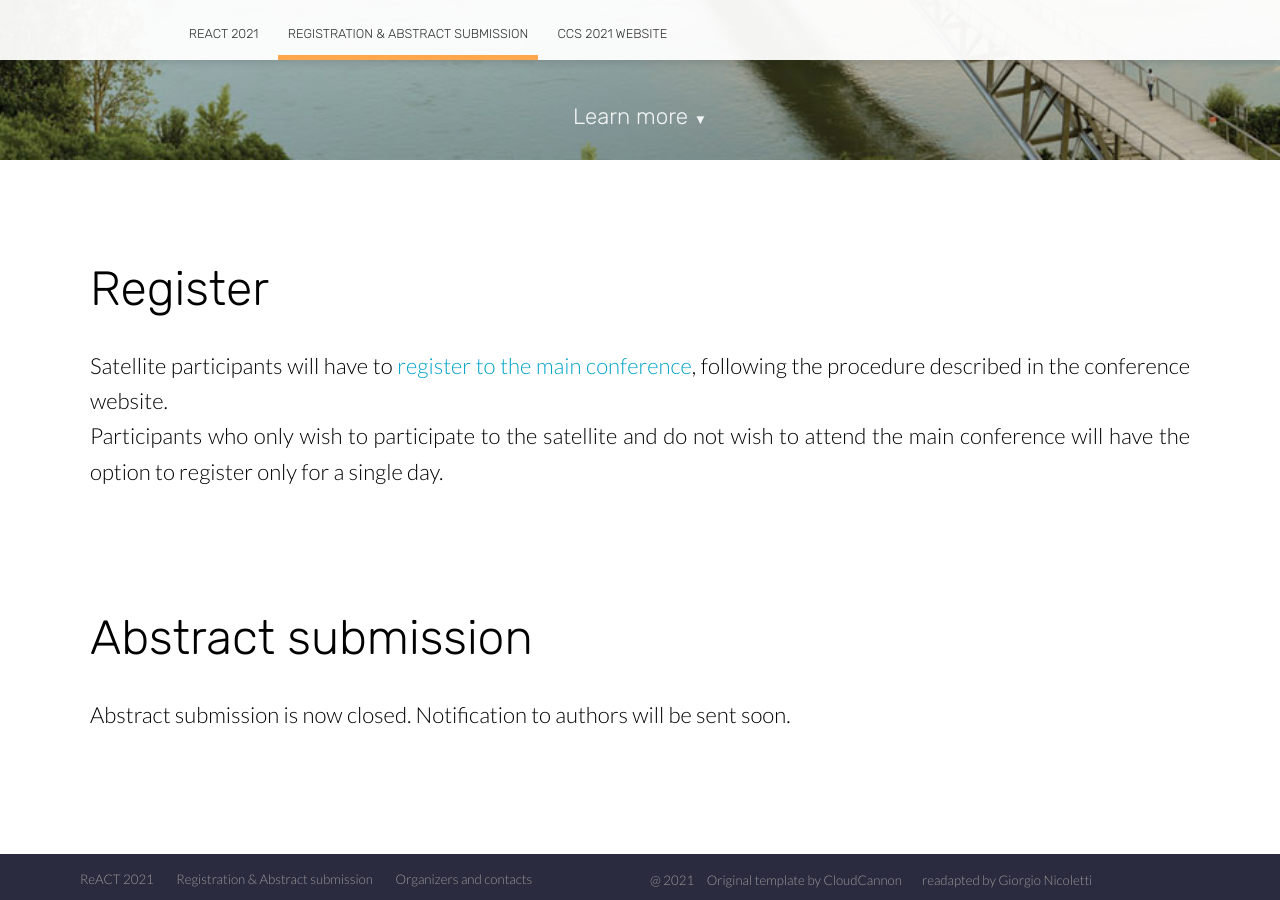
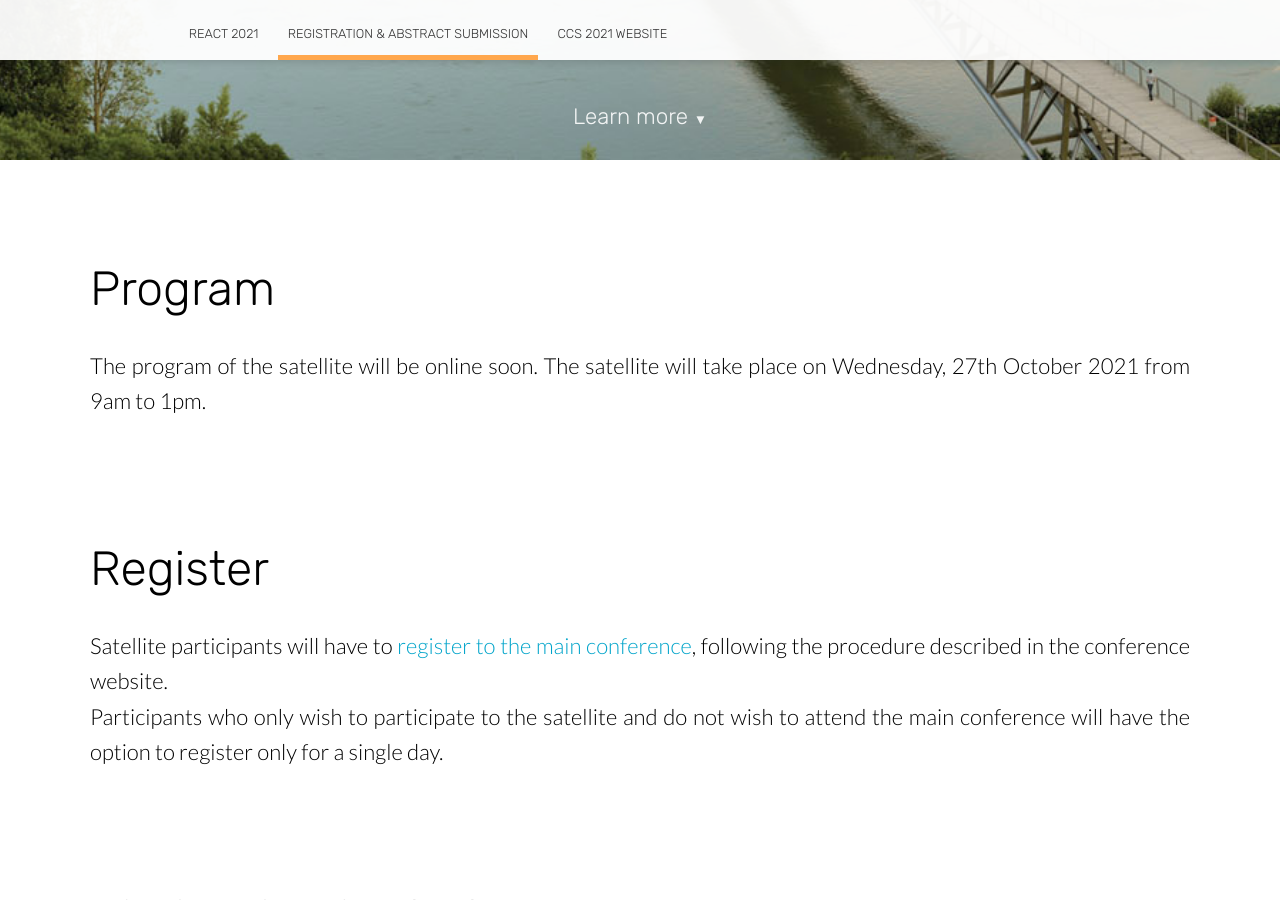
Before and after one commit to liphlab/REACT2021, a Jekyll site: the page built from registration.html, in a window 1280 px wide and 900 px high, scrolled down 740 px. Built offline with Jekyll 4.4.1, drawn with Linux system fonts in a browser that asks for light colours; nearby versions of some CDN libraries; some of the changed text lies outside the part shown.

Commit message:
Added program reminder

```diff
--- a/registration.html
+++ b/registration.html
@@ -7,7 +7,7 @@ image: /images/centre-congres.jpg
 <section class="hero" style="background-image: url({% include relative-src.html src=page.image %})">
 	<div class="inner-hero text-container">
 		<div class="hero-text-container">
-			<h1 class="editable" style = "text-shadow: 0px 0px 8px black;">Registration & submission to the Satellite</h1>
+			<h1 class="editable" style = "text-shadow: 0px 0px 8px black;">Registration to the Satellite & Program </h1>
 		</div>
 	</div>
 	<div class="learn-more"><a href="#register">Learn more <span class="arrow">&#x25BC;</span></a></div>
@@ -15,6 +15,15 @@ image: /images/centre-congres.jpg
 
 
 <div class="content">
+	<section class="info" id="program">
+		<div class="container flex">
+			<div class="text" style = "text-align: justify;text-justify: inter-word;">
+				<h2 class="editable">Program</h2>
+				<p>The program of the satellite will be online soon. The satellite will take place on Wednesday, 27th October 2021 from 9am to 1pm.
+				<p></p>
+			</div>
+		</div>
+	</section>
 	<section class="info" id="register">
 		<div class="container flex">
 			<div class="text" style = "text-align: justify;text-justify: inter-word;">
```
Also changed, not shown: other parts of registration.html (+1 -1 lines).
